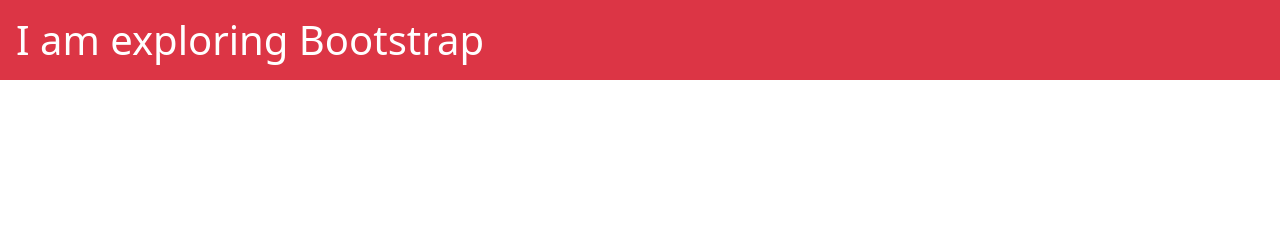
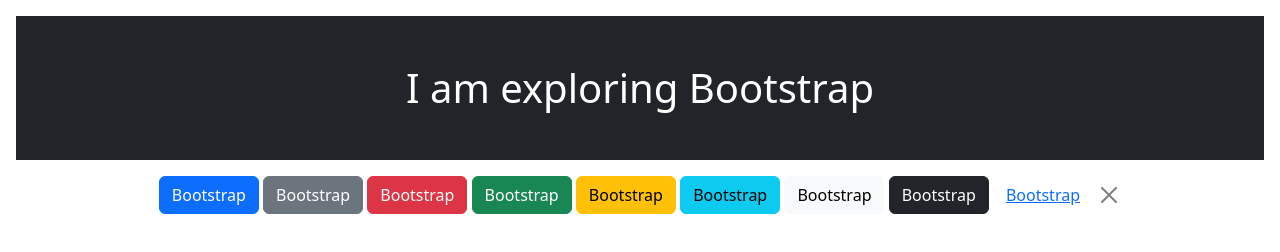
Before and after one commit to HumaionKobir1/explore-bootstrap, a plain HTML site: page index.html in a window 1280 px wide. Drawn offline with Linux system fonts and the light colour scheme.

Commit message:
bootstrap btn added

```diff
--- a/index.html
+++ b/index.html
@@ -8,6 +8,20 @@
     <link rel="stylesheet" href="bootstrap.min.css">
 </head>
 <body>
-    <h1 class="text-bg-danger p-3">I am exploring Bootstrap</h1>
+    <h1 class="text-bg-dark text-white  pt-5 pb-5 text-center m-3">I am exploring Bootstrap</h1>
+
+    <div class="btn-area text-center">
+        <button class="btn btn-primary">Bootstrap</button>
+        <button class="btn btn-secondary">Bootstrap</button>
+        <button class="btn btn-danger">Bootstrap</button>
+        <button class="btn btn-success">Bootstrap</button>
+        <button class="btn btn-warning">Bootstrap</button>
+        <button class="btn btn-info">Bootstrap</button>
+        <button class="btn btn-light">Bootstrap</button>
+        <button class="btn btn-dark">Bootstrap</button>
+        <button class="btn btn-link">Bootstrap</button>
+        <button class="btn btn-close"></button>
+    </div>
+
 </body>
 </html>
```
